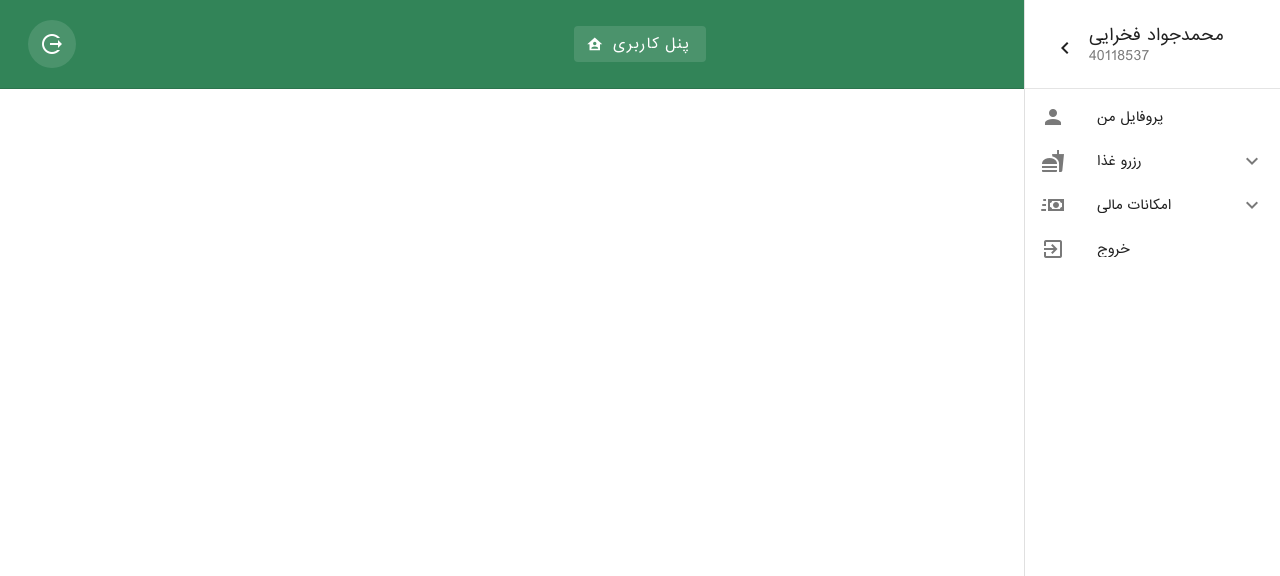
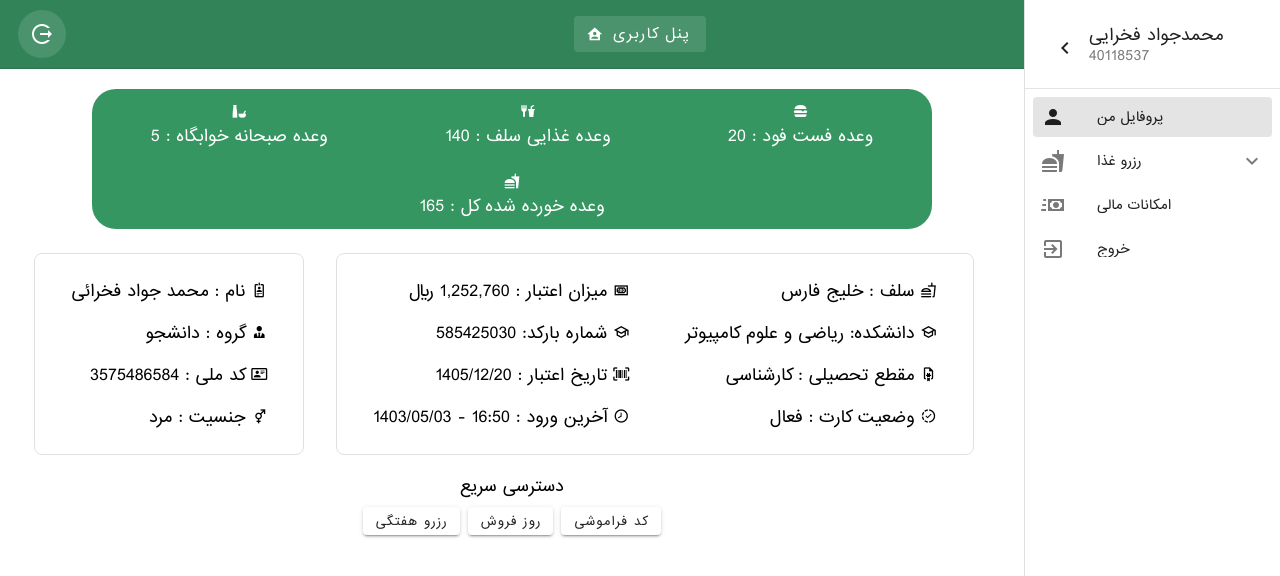
Before and after one commit to mamadjavaad/foodReservations, a Vue app: page /panel in a window 1280 px wide. Shown: the top 576 px of the page. Built offline with nearby package versions, Linux system fonts and the light colour scheme.

Commit message:
update profile panel 🚀

```diff
--- a/src/layouts/UserPanel.vue
+++ b/src/layouts/UserPanel.vue
@@ -5,7 +5,7 @@ const drawer = ref(null)
 
 </script>
 <template>
-    <Navbar flex-justify="space-between">
+    <Navbar flex-justify="space-between" style="padding: 10px !important;">
         <template v-slot:nav-left>
             <v-btn icon="mdi-location-exit" :to="{ path: '/', exact: true }" variant="tonal"></v-btn>
         </template>
@@ -33,7 +33,7 @@ const drawer = ref(null)
             <v-divider></v-divider>
 
             <v-list density="compact" nav>
-                <v-list-item prepend-icon="mdi-account" title="پروفایل من" value="account"></v-list-item>
+                <v-list-item prepend-icon="mdi-account" title="پروفایل من" value="account" to="/panel"></v-list-item>
 
                 <v-list-group value="Food">
                     <template v-slot:activator="{ props }">
@@ -48,7 +48,7 @@ const drawer = ref(null)
 
                 </v-list-group>
 
-                <v-list-group value="finance">
+                <!-- <v-list-group value="finance">
                     <template v-slot:activator="{ props }">
                         <v-list-item prepend-icon="mdi-cash-fast " v-bind="props" title="امکانات مالی"></v-list-item>
                     </template>
@@ -60,8 +60,11 @@ const drawer = ref(null)
                         prepend-icon="mdi-clipboard-text-clock-outline"></v-list-item>
 
 
-                </v-list-group>
-                <v-list-item prepend-icon="mdi-exit-to-app" title="خروج" value="exit"></v-list-item>
+                </v-list-group> -->
+                <!-- FIXME: امکانات مالی could be a page that have تاریخچه-انتقال اعتبار-تاریخچه مالی -->
+                <v-list-item prepend-icon="mdi-cash-fast " title="امکانات مالی" value="finance" to="/panel/finance"></v-list-item>
+
+                <v-list-item prepend-icon="mdi-exit-to-app" title="خروج" value="exit" to="/"></v-list-item>
 
 
             </v-list>
--- a/src/views/UserPanel/Profile.vue
+++ b/src/views/UserPanel/Profile.vue
@@ -1,9 +1,88 @@
 <template>
 
 
-<v-main class="d-flex pa-4 w-75 flex-wrap justify-center">
+    <v-main class="d-flex flex-column w-100 flex-wrap align-center">
+       <!-- WARNING:  a design for mobile is needed : separate box column -->
+        <div class="d-flex flex-wrap justify-space-around rounded-xl mt-5"
+            style="background-color: #128447d9;width: 82% !important">
+            <div class="px-14 py-6 text-white d-flex flex-column justify-center align-center" style="height: 70px;">
+                <i class="mdi mdi-food-variant"></i>
+                <p>
+                    5 : وعده صبحانه خوابگاه
+                </p>
+            </div>
+            <div class="px-14 py-6 text-white d-flex flex-column justify-center align-center" style="height: 70px;">
+                <i class="mdi mdi-food-fork-drink"></i>
+                <p>
+                    وعده غذایی سلف   :
+                    140
+                </p>
+            </div>
+            <div class="px-14 py-6 text-white d-flex flex-column justify-center align-center" style="height: 70px;">
+                <i class="mdi mdi-hamburger"></i>
+                <p>
+                    وعده فست فود   :
+                    20
+                </p>
+            </div>
+            <v-divider color="white" class="d-block  d-lg-none d-xl-none d-xxl-none"></v-divider>
 
-</v-main>
+            <div class="px-14 py-6 text-white d-flex flex-column justify-center align-center" style="height: 70px;">
+                <i class="mdi mdi-food"></i>
+                <p>
+                    وعده خورده شده کل :
+                    165
+                </p>
+            </div>
+        </div>
+      <div class="d-flex mt-4 flex-wrap justify-center align-center">
+        <div class="d-flex border ma-2 rounded-lg pa-2 justify-center align-center info-card">
+            <ul class="pa-2" style="direction: rtl;">
+                <li class="py-2 px-5"><i class="mdi mdi-badge-account-outline"></i> نام : محمد جواد فخرائی </li>
+                <li class="py-2 px-5"><i class="mdi mdi-account-tie"></i> گروه : دانشجو</li>
+                <li class="py-2 px-5"><i class="mdi mdi-card-account-details-outline"></i>  کد ملی : 3575486584</li>
+                <li class="py-2 px-5"><i class="mdi mdi-gender-male-female"></i> جنسیت : مرد</li>
+
+            </ul>
+
+        </div>
+        <div class=" d-flex border my-2 rounded-lg pa-2 mx-6 flex-wrap justify-center align-center info-card">
+            <ul class="pa-2" style="direction: rtl;">
+                <li class="py-2 px-5"><i class="mdi mdi-cash-100"></i> میزان اعتبار : 1,252,760 ﷼ </li>
+                <li class="py-2 px-5"><i class="mdi mdi-school-outline"></i> شماره بارکد: 585425030</li>
+                <li class="py-2 px-5"><i class="mdi mdi-barcode-scan"></i> تاریخ اعتبار : 1405/12/20</li>
+                <li class="py-2 px-5"><i class="mdi mdi-clock-time-eight-outline"></i> آخرین ورود :  16:50 - 1403/05/03</li>
+            </ul>
+
+            <v-divider class="d-block d-sm-none d-md-none d-lg-none d-xl-none d-xxl-none"></v-divider>
+
+            <ul class="pa-2" style="direction: rtl;">
+                <li class="py-2 px-5"><i class="mdi mdi-food-outline"></i> سلف : خلیج فارس</li>
+                <li class="py-2 px-5"><i class="mdi mdi-school-outline"></i> دانشکده: ریاضی و علوم کامپیوتر</li>
+                <li class="py-2 px-5"><i class="mdi mdi-file-certificate-outline"></i> مقطع تحصیلی : کارشناسی</li>
+                <li class="py-2 px-5"><i class="mdi mdi-progress-check"></i> وضعیت کارت : فعال</li>
+            </ul>
+        </div>
+      </div>
+
+        <div class="text-center pa-3 mb-4">
+            <p>دسترسی سریع</p>
+            <div class="mt-1 w-100 d-flex flex-wrap justify-center">
+                <v-btn class="ma-1" size="small">رزرو هفتگی</v-btn>
+                <v-btn class="ma-1" size="small">روز فروش</v-btn>
+                <v-btn class="ma-1" size="small">کد فراموشی</v-btn>
+            </div>
+        </div>
+
+    </v-main>
 
 
 </template>
+<style scoped>
+@media screen and (max-width: 886px) {
+    .info-card{
+        width: 100% !important;
+        margin: 8px 23px !important;
+    }
+}
+</style>
```
